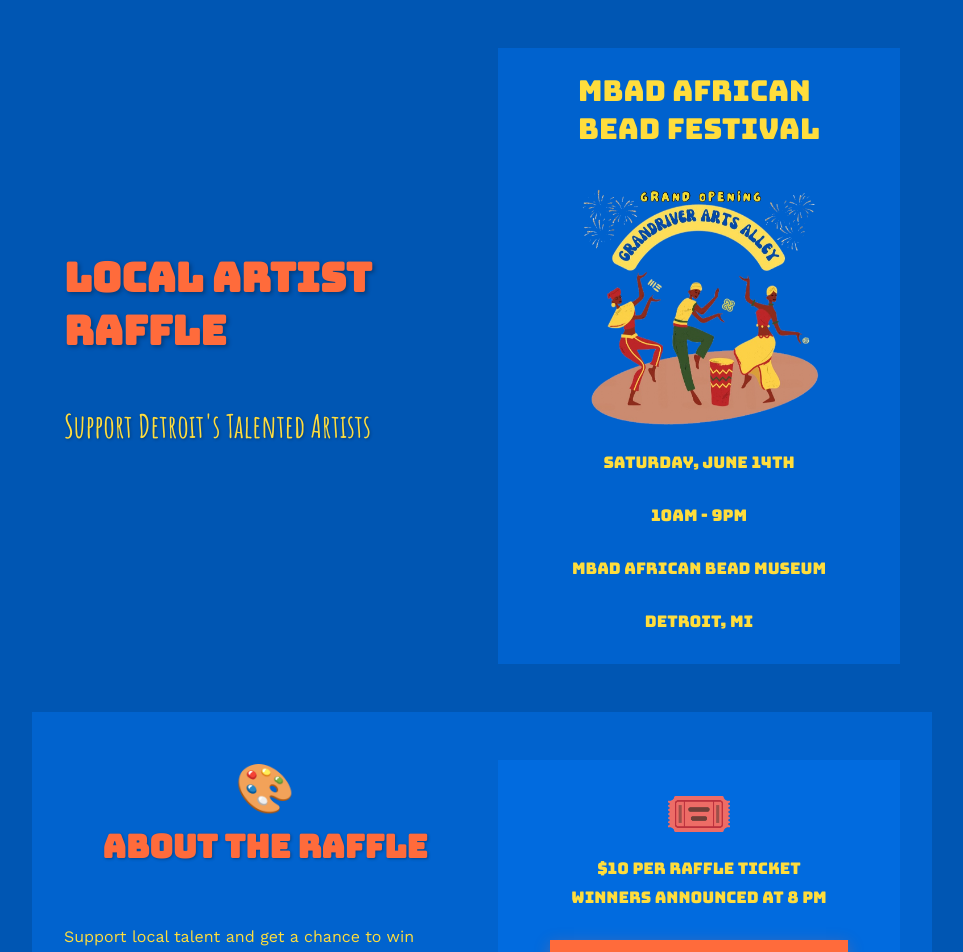
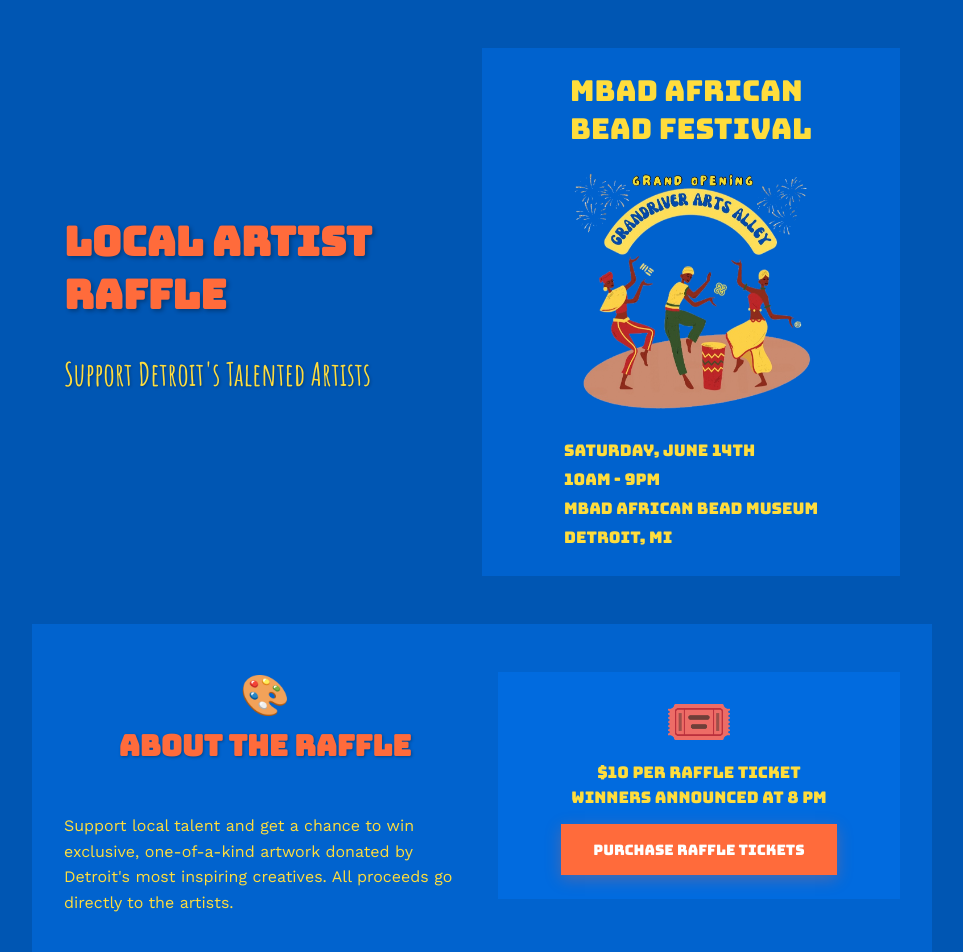
Before and after one commit to buidl-renaissance/art-night-detroit, a Next.js app: page /raffle in a window 1280 px wide. Shown: the top 952 px of the page, without its empty margins (8-971 px from the left). Built offline with nearby package versions, Linux system fonts and the light colour scheme.

Commit message:
raffle page

```diff
--- a/src/pages/raffle.tsx
+++ b/src/pages/raffle.tsx
@@ -29,10 +29,12 @@
           <EventDetails>
             <DetailTitle>MBAD African<br />Bead Festival</DetailTitle>
             <Image src="/images/mbad-dancers.png" alt="MBAD African Bead Museum" width={240} height={240}/>
-            <DetailItem>Saturday, June 14th</DetailItem>
-            <DetailItem>10AM - 9PM</DetailItem>
-            <DetailItem>MBAD African Bead Museum</DetailItem>
-            <DetailItem>Detroit, MI</DetailItem>
+            <DetailedItems>
+                <DetailItem>Saturday, June 14th</DetailItem>
+                <DetailItem>10AM - 9PM</DetailItem>
+                <DetailItem>MBAD African Bead Museum</DetailItem>
+                <DetailItem>Detroit, MI</DetailItem>
+            </DetailedItems>
           </EventDetails>
         </HeroSection>
 
@@ -146,7 +148,6 @@
   padding-bottom: 1rem;
   display: grid;
   grid-template-columns: 1fr;
-  gap: 2rem;
 
   @media (min-width: 768px) {
     grid-template-columns: 1fr 1fr;
@@ -158,7 +159,6 @@
 const HeroContent = styled.div`
   display: flex;
   flex-direction: column;
-  gap: 1rem;
 `;
 
 const MainTitle = styled.h1`
@@ -186,7 +186,6 @@
   display: flex;
   flex-direction: column;
   align-items: center;
-  gap: 1rem;
 
   @media (min-width: 768px) {
     margin-top: 0;
@@ -201,8 +200,14 @@
   color: #FFDD3C;
 `;
 
+const DetailedItems = styled.div`
+  margin-top: 1.5rem;
+  display: flex;
+  flex-direction: column;
+`;
+
 const DetailItem = styled.p`
-  margin: 0.5rem 0;
+  margin: 0.25rem 0;
   font-weight: 500;
   font-family: 'Bungee', sans-serif;
   color: #FFDD3C;
@@ -225,25 +230,25 @@
 const RaffleContent = styled.div`
   display: flex;
   flex-direction: column;
-  gap: 1.5rem;
 `;
 
 const SectionTitle = styled.div`
   text-align: center;
-  margin-bottom: 2rem;
+  margin-bottom: 1rem;
 `;
 
 const TitleEmoji = styled.div`
-  font-size: 3rem;
+  font-size: 2.5rem;
   margin-bottom: 0.5rem;
 `;
 
 const TitleText = styled.h2`
   font-family: 'Bungee', sans-serif;
   font-weight: 600;
-  font-size: 2rem;
+  font-size: 1.8rem;
   color: #FF6B3B;
   margin: 0;
+  margin-bottom: 2rem;
   text-shadow: 1px 1px 3px rgba(0, 0, 0, 0.3);
 `;
 
@@ -255,7 +260,7 @@
 `;
 
 const EventHighlights = styled.div`
-  margin: 2rem 0;
+  margin: 1rem 0;
   padding: 1.5rem;
   padding-top: 0.5rem;
   background: rgba(0, 122, 255, 0.35);
@@ -271,14 +276,14 @@
   color: white;
   padding: 1rem 2rem;
   border: none;
-  font-size: 1rem;
+  font-size: 0.9rem;
   font-family: 'Bungee', sans-serif;
   font-weight: 400;
   cursor: pointer;
   transition: all 0.3s ease;
   box-shadow: 0 4px 15px rgba(255, 107, 59, 0.3);
   margin: auto;
-  margin-top: 2rem;
+  margin-top: 1rem;
   display: block;
 
   &:hover {
```
